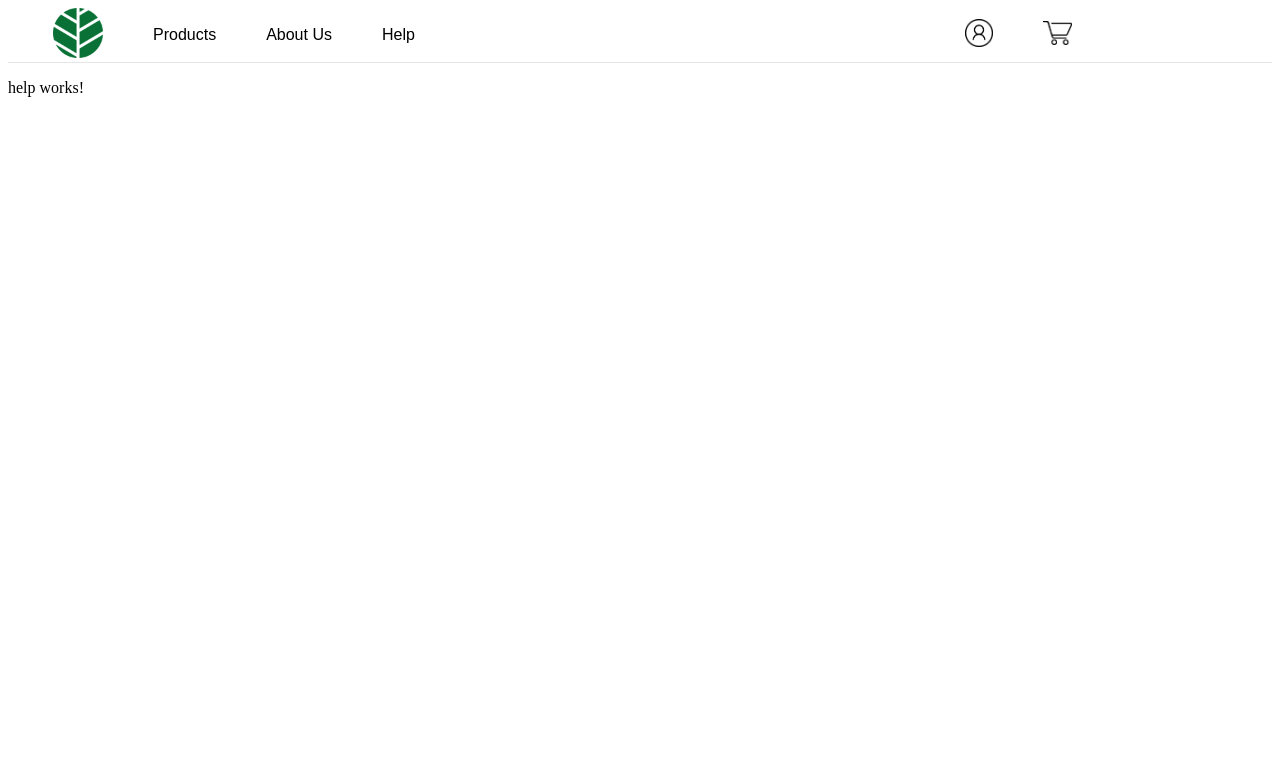
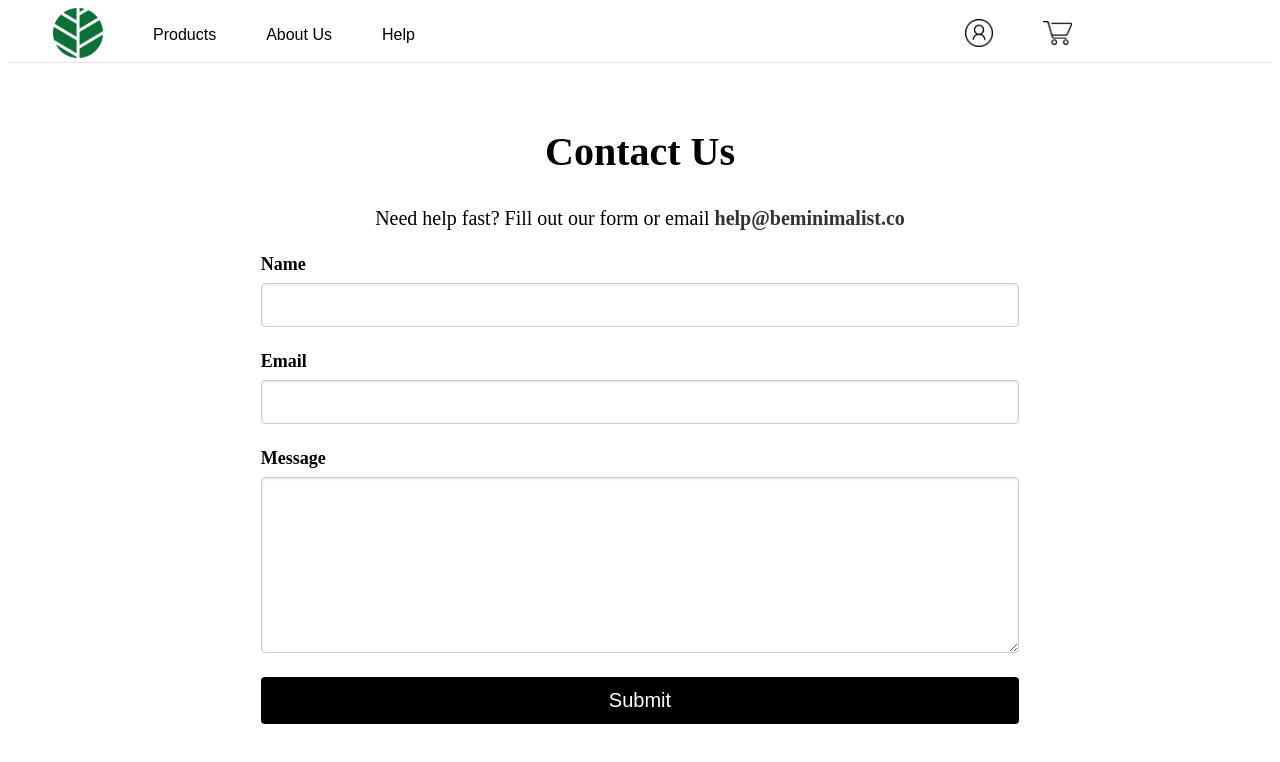
Before and after one commit to vamsiparimi/CapstoneProj, an Angular app: page /help in a window 1280 px wide. Shown: the top 762 px of the page. Built offline with nearby package versions, Linux system fonts and the light colour scheme.

Commit message:
enhanced the css of products and modify-products

```diff
--- a/src/app/components/checkout/checkout.component.html
+++ b/src/app/components/checkout/checkout.component.html
@@ -9,7 +9,7 @@
           <div class="item-info">
             <h4>{{ item.name }}</h4>
             <p>{{ item.description }}</p>
-            <p>Price:  {{ item.price | currency }}</p>
+            <p>Price:  {{ item.price | currency: 'INR' }}</p>
             <p>Quantity: {{ item.quantity }}</p>
           </div>
           <div class="item-actions">
@@ -31,6 +31,6 @@
     <p>Loading...</p>
   </ng-template>
 
-  <h3>Total: $ {{ total$ | async }}</h3>
+  <h3>Total: ₹ {{ total$ | async }}</h3>
   <button (click)="proceedToCheckout()">Check Out</button>
 </div>
--- a/src/app/components/help/help.component.css
+++ b/src/app/components/help/help.component.css
@@ -0,0 +1,77 @@
+:host {
+    display: flex;
+    justify-content: center;
+    align-items: center;
+  }
+
+  .help-container {
+    width: 60%;
+    max-width: 800px;
+    text-align: left;
+    padding: 2rem;
+  }
+
+  .help-container h2 {
+    font-size: 2.5rem;
+    font-weight: bold;
+    margin-bottom: 2rem;
+    text-align: center;
+  }
+
+  .help-container p {
+    font-size: 1.25rem;
+    margin-bottom: 1.5rem;
+    text-align: center;
+  }
+
+  .help-container a {
+    color: #333;
+    text-decoration: none;
+    font-weight: bold;
+  }
+
+  .help-container a:hover {
+    text-decoration: underline;
+  }
+
+  .form-group {
+    display: flex;
+    flex-direction: column;
+    margin-bottom: 1.5rem;
+  }
+
+  .form-group label {
+    font-size: 1.125rem;
+    margin-bottom: 0.5rem;
+    font-weight: bold;
+  }
+
+  .form-group input,
+  .form-group textarea {
+    padding: 0.75rem;
+    font-size: 1rem;
+    border: 1px solid #ccc;
+    border-radius: 4px;
+    background-color: #fff;
+    box-shadow: inset 0px 1px 3px rgba(0, 0, 0, 0.1);
+  }
+
+  .form-group textarea {
+    resize: vertical;
+    height: 150px;
+  }
+
+  button {
+    width: 100%;
+    padding: 0.75rem;
+    font-size: 1.25rem;
+    background-color: #000;
+    color: #fff;
+    border: none;
+    border-radius: 4px;
+    cursor: pointer;
+  }
+
+  button:hover {
+    background-color: #333;
+  }
--- a/src/app/components/help/help.component.html
+++ b/src/app/components/help/help.component.html
@@ -1 +1,19 @@
-<p>help works!</p>
+<div class="help-container">
+    <h2>Contact Us</h2>
+    <p>Need help fast? Fill out our form or email <a href="mailto:help&#64;beminimalist.co">help&#64;beminimalist.co</a></p>
+    <form [formGroup]="helpForm" (ngSubmit)="onSubmit()">
+      <div class="form-group">
+        <label for="name">Name</label>
+        <input id="name" formControlName="name" type="text" required />
+      </div>
+      <div class="form-group">
+        <label for="email">Email</label>
+        <input id="email" formControlName="email" type="email" required />
+      </div>
+      <div class="form-group">
+        <label for="message">Message</label>
+        <textarea id="message" formControlName="message" required></textarea>
+      </div>
+      <button type="submit">Submit</button>
+    </form>
+  </div>
--- a/src/app/components/help/help.component.ts
+++ b/src/app/components/help/help.component.ts
@@ -1,12 +1,31 @@
 import { Component } from '@angular/core';
+import { FormBuilder, FormGroup, Validators, ReactiveFormsModule } from '@angular/forms';
 
 @Component({
   selector: 'app-help',
   standalone: true,
-  imports: [],
+  imports: [ReactiveFormsModule],
   templateUrl: './help.component.html',
-  styleUrl: './help.component.css'
+  styleUrls: ['./help.component.css']
 })
 export class HelpComponent {
+  helpForm: FormGroup;
 
+  constructor(private fb: FormBuilder) {
+    this.helpForm = this.fb.group({
+      name: ['', [Validators.required]],
+      email: ['', [Validators.required, Validators.email]],
+      message: ['', [Validators.required, Validators.minLength(10)]]
+    });
+  }
+
+  onSubmit() {
+    if (this.helpForm.valid) {
+      console.log('Form Submitted', this.helpForm.value);
+      // Handle form submission, e.g., send to a server or display a success message.
+    } else {
+      console.log('Form is invalid');
+      // Display an error message or highlight invalid fields.
+    }
+  }
 }
--- a/src/app/components/modify-products/modify-products.component.css
+++ b/src/app/components/modify-products/modify-products.component.css
@@ -1,4 +1,150 @@
+.modify-products-container {
+  width: 90%;
+  margin: 0 auto;
+  padding-top: 20px;
+}
+
+h2 {
+  text-align: center;
+  font-size: 2.5rem;
+  margin-bottom: 40px;
+}
+
+.product-form {
+  display: flex;
+  flex-wrap: wrap;
+  gap: 20px;
+  justify-content: space-between;
+  margin-bottom: 50px;
+}
+
+.form-group {
+  flex: 1 1 calc(50% - 20px);
+  display: flex;
+  flex-direction: column;
+}
+
+label {
+  font-weight: bold;
+  margin-bottom: 8px;
+}
+
+input, textarea {
+  padding: 10px;
+  border-radius: 5px;
+  border: 1px solid #ddd;
+  font-size: 1rem;
+}
+
+textarea {
+  resize: none;
+}
+
+.submit-button {
+  background-color: #000;
+  color: #fff;
+  padding: 10px 20px;
+  border: none;
+  border-radius: 5px;
+  font-size: 1.2rem;
+  cursor: pointer;
+  margin-top: 20px;
+  width: 100%;
+}
+
+.product-list {
+  display: grid;
+  grid-template-columns: repeat(3, 1fr);
+  gap: 20px;
+}
+
+.product-item {
+  background-color: #f9f9f9;
+  padding: 20px;
+  border-radius: 5px;
+  text-align: center;
+  transition: transform 0.3s ease, box-shadow 0.3s ease;
+}
+
+.product-item:hover {
+  transform: translateY(-10px);
+  box-shadow: 0 10px 20px rgba(0, 0, 0, 0.1);
+}
+
 .product-image {
-    max-width: 100%; /* Ensure image fits within its container */
-    height: auto; /* Maintain aspect ratio */
-  }
+  width: 100%;
+  height: auto;
+  margin-bottom: 20px;
+}
+
+.product-details h4 {
+  font-size: 1.5rem;
+  margin-bottom: 10px;
+}
+
+.product-details p {
+  font-size: 1rem;
+  margin-bottom: 8px;
+}
+
+.edit-button, .delete-button {
+  background-color: #333;
+  color: #fff;
+  padding: 10px 20px;
+  border: none;
+  border-radius: 5px;
+  font-size: 1rem;
+  cursor: pointer;
+  margin-top: 10px;
+  display: inline-block;
+  width: 45%;
+  margin: 0 2.5%;
+}
+
+.edit-button:hover, .delete-button:hover {
+  background-color: black;
+}
+
+.fade-out-alert {
+  position: fixed;
+  bottom: 20px; /* Distance from the bottom */
+  right: 20px; /* Distance from the right */
+  background-color: #333; /* Default dark background */
+  color: white;
+  text-align: center;
+  padding: 0.5rem 1rem; /* Smaller padding for compact size */
+  border-radius: 5px; /* Rounded corners */
+  box-shadow: 0 4px 6px rgba(0, 0, 0, 0.2); /* Subtle shadow */
+  transition: opacity 0.5s ease-out, transform 0.3s ease-in-out; /* Smooth transitions */
+  opacity: 1; /* Ensure it's visible initially */
+  max-width: 90%; /* Responsive max width */
+  box-sizing: border-box; /* Include padding and borders in width */
+}
+
+
+
+.fade-out-alert.ng-hide {
+  opacity: 0;
+  transform: translateY(20px); /* Slight upward shift when hiding */
+}
+
+.fade-out-alert p {
+  margin: 0;
+  font-size: 1rem; /* Readable font size */
+}
+
+.fade-out-alert button {
+  background-color: #444; /* Dark button background */
+  color: white;
+  border: none;
+  padding: 0.5rem 1rem;
+  border-radius: 3px; /* Slightly rounded corners */
+  cursor: pointer;
+  margin-top: 0.5rem;
+  font-size: 0.9rem; /* Smaller font size */
+  transition: background-color 0.3s ease-in-out;
+}
+
+.fade-out-alert button:hover {
+  background-color: #555; /* Lighter shade on hover */
+}
--- a/src/app/components/modify-products/modify-products.component.html
+++ b/src/app/components/modify-products/modify-products.component.html
@@ -2,41 +2,46 @@
   <h2>Product Management</h2>
 
   <!-- Form for adding or updating a product -->
-    <form [formGroup]="productForm" (ngSubmit)="onSubmit()">
-      <div>
+  <form [formGroup]="productForm" (ngSubmit)="onSubmit()" class="product-form">
+    <div class="form-group">
       <label for="productName">Product Name</label>
       <input id="productName" formControlName="name" type="text" required />
     </div>
-      <div>
+    <div class="form-group">
+      <label for="productImage">Image URL</label>
+      <input id="productImage" formControlName="image" type="text" />
+    </div>
+    <div class="form-group">
       <label for="productDescription">Description</label>
       <textarea id="productDescription" formControlName="description" required></textarea>
     </div>
-      <div>
+    <div class="form-group">
       <label for="productPrice">Price</label>
       <input id="productPrice" formControlName="price" type="number" required />
     </div>
-      <div>
+    <div class="form-group">
       <label for="productCategory">Category</label>
       <input id="productCategory" formControlName="category" type="text" required />
     </div>
-      <div>
-        <label for="productImage">Image URL</label>
-        <input id="productImage" formControlName="image" type="text" />
+    <button type="submit" class="submit-button">{{ isUpdating ? 'Update' : 'Add' }} Product</button>
+  </form>
+
+  <div *ngIf="showAlert" [ngClass]="{'fade-out-alert': true, 'success': alertType === 'success', 'error': alertType === 'error'}">
+    <p>{{ alertMessage }}</p>
   </div>
-      <button type="submit">{{ isUpdating ? 'Update' : 'Add' }} Product</button>
-    </form>
 
   <!-- List of existing products with Edit and Delete buttons -->
   <div *ngIf="products && products.length" class="product-list">
-      <h3>Existing Products</h3>
     <div *ngFor="let product of products" class="product-item">
       <img *ngIf="product.image" [src]="product.image" alt="{{ product.name }}" class="product-image"/>
+      <div class="product-details">
         <h4>{{ product.name }}</h4>
         <p>{{ product.description }}</p>
-        <p>Price: {{ product.price | currency }}</p>
+        <p>Price: {{ product.price | currency:'INR' }}</p>
         <p>Category: {{ product.category }}</p>
-        <button (click)="onEdit(product)">Edit</button>
-        <button (click)="onDelete(product._id)">Delete</button>
+        <button (click)="onEdit(product)" class="edit-button">Edit</button>
+        <button (click)="onDelete(product._id)" class="delete-button">Delete</button>
       </div>
     </div>
   </div>
+</div>
--- a/src/app/components/modify-products/modify-products.component.ts
+++ b/src/app/components/modify-products/modify-products.component.ts
@@ -1,20 +1,25 @@
 import { Component, OnInit } from '@angular/core';
 import { FormBuilder, FormGroup, Validators, ReactiveFormsModule } from '@angular/forms';
 import { ProductService } from '../../services/product.service';
-import { NgIf, NgFor, CurrencyPipe } from '@angular/common';
+import { NgIf, NgFor, CurrencyPipe, CommonModule } from '@angular/common';
+import { Observable, of } from 'rxjs';
+import { catchError, switchMap } from 'rxjs/operators';
 
 @Component({
   selector: 'app-modify-products',
   templateUrl: './modify-products.component.html',
   styleUrls: ['./modify-products.component.css'],
   standalone: true,
-  imports: [ReactiveFormsModule, NgIf, NgFor, CurrencyPipe]
+  imports: [ReactiveFormsModule, CommonModule, NgIf, NgFor, CurrencyPipe]
 })
 export class ModifyProductsComponent implements OnInit {
   productForm: FormGroup;
   products: any[] = [];
   isUpdating = false;
   currentProductId: string | null = null;
+  alertMessage: string = '';
+  showAlert = false;
+  alertType: 'success' | 'error' = 'success';
 
   constructor(private fb: FormBuilder, private productService: ProductService) {
     this.productForm = this.fb.group({
@@ -24,48 +29,48 @@ export class ModifyProductsComponent implements OnInit {
       category: ['', Validators.required],
       image: [''] // Include image field
     });
-
   }
 
   ngOnInit(): void {
-    this.loadProducts();
+    this.loadProducts().subscribe(products => {
+      this.products = products; // Ensure products are updated
+    });
   }
 
-  loadProducts(): void {
-    this.productService.getAllProducts().subscribe(
-      (data) => {
-        this.products = data;
-      },
-      (error) => {
+  loadProducts(): Observable<any[]> {
+    return this.productService.getAllProducts().pipe(
+      catchError(error => {
         console.error('Error loading products:', error);
-      }
+        return of([]); // Return empty array on error
+      })
     );
   }
 
   onSubmit(): void {
     if (this.productForm.valid) {
+      const formValue = this.productForm.value;
       if (this.isUpdating && this.currentProductId) {
-        this.productService.updateProduct(this.currentProductId, this.productForm.value).subscribe(
-          (response) => {
-            this.loadProducts();
+        if (confirm('Are you sure you want to update this product?')) {
+          this.productService.updateProduct(this.currentProductId, formValue).pipe(
+            switchMap(() => this.showAlertMessage('Product updated successfully', 'success')),
+            switchMap(() => this.loadProducts()), // Reload products after update
+            catchError(error => this.showAlertMessage('Error updating product', 'error'))
+          ).subscribe(() => {
+            this.productForm.reset(); // Reset form after successful update
             this.isUpdating = false;
             this.currentProductId = null;
-            this.productForm.reset();
-          },
-          (error) => {
-            console.error('Error updating product:', error);
-          }
-        );
+          });
+        }
       } else {
-        this.productService.createProduct(this.productForm.value).subscribe(
-          (response) => {
-            this.loadProducts();
-            this.productForm.reset();
-          },
-          (error) => {
-            console.error('Error creating product:', error);
-          }
-        );
+        if (confirm('Are you sure you want to add this product?')) {
+          this.productService.createProduct(formValue).pipe(
+            switchMap(() => this.showAlertMessage('Product added successfully', 'success')),
+            switchMap(() => this.loadProducts()), // Reload products after adding
+            catchError(error => this.showAlertMessage('Error adding product', 'error'))
+          ).subscribe(() => {
+            this.productForm.reset(); // Reset form after successful addition
+          });
+        }
       }
     }
   }
@@ -84,16 +89,23 @@ export class ModifyProductsComponent implements OnInit {
 
   onDelete(id: string | undefined): void {
     if (id) {
-      this.productService.deleteProduct(id).subscribe(
-        () => {
-          this.loadProducts();
-        },
-        (error) => {
-          console.error('Error deleting product:', error);
-        }
-      );
+      if (confirm('Are you sure you want to delete this product?')) {
+        this.productService.deleteProduct(id).pipe(
+          switchMap(() => this.showAlertMessage('Product deleted successfully', 'success')),
+          switchMap(() => this.loadProducts()), // Reload products after deletion
+          catchError(error => this.showAlertMessage('Error deleting product', 'error'))
+        ).subscribe();
+      }
     } else {
-      console.error('Product ID is undefined');
+      this.showAlertMessage('Product ID is undefined', 'error');
     }
   }
+
+  private showAlertMessage(message: string, type: 'success' | 'error'): Observable<any> {
+    this.alertMessage = message;
+    this.alertType = type;
+    this.showAlert = true;
+    setTimeout(() => this.showAlert = false, 3000); // Hide alert after 3 seconds
+    return of(null);
+  }
 }
```
Also changed, not shown: src/app/components/products/products.component.css (+43 -0 lines), src/app/components/products/products.component.html (+6 -1 lines), src/app/components/products/products.component.ts (+6 -2 lines). Lines whose indentation alone changed are shown as unchanged.
